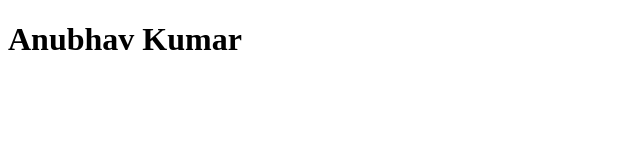
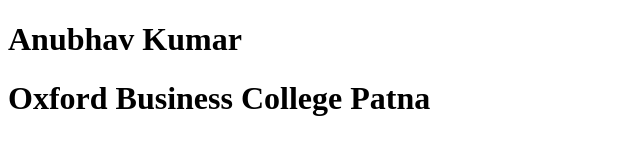
Before and after one commit to anubhavkumaro/ABT-Project, a plain HTML site: page index.html in a window 1280 px wide. Shown: the whole page, without its empty margins (0-640 px from the left). Drawn offline with Linux system fonts and the light colour scheme.

Commit message:
new Code

```diff
--- a/index.html
+++ b/index.html
@@ -7,5 +7,6 @@
 </head>
 <body>
     <h1>Anubhav Kumar</h1>
+    <h1>Oxford Business College Patna</h1>
 </body>
 </html>
```
